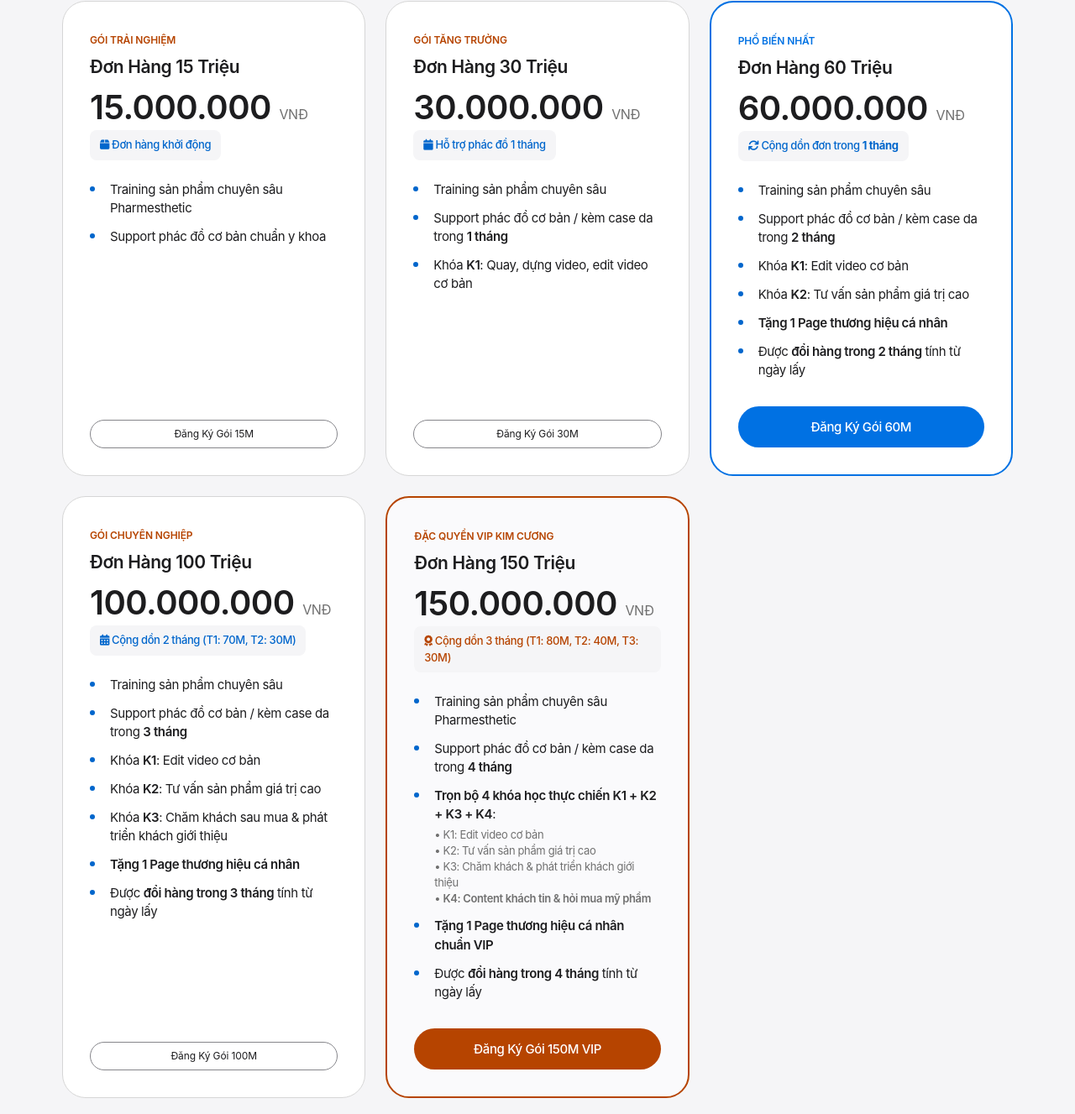
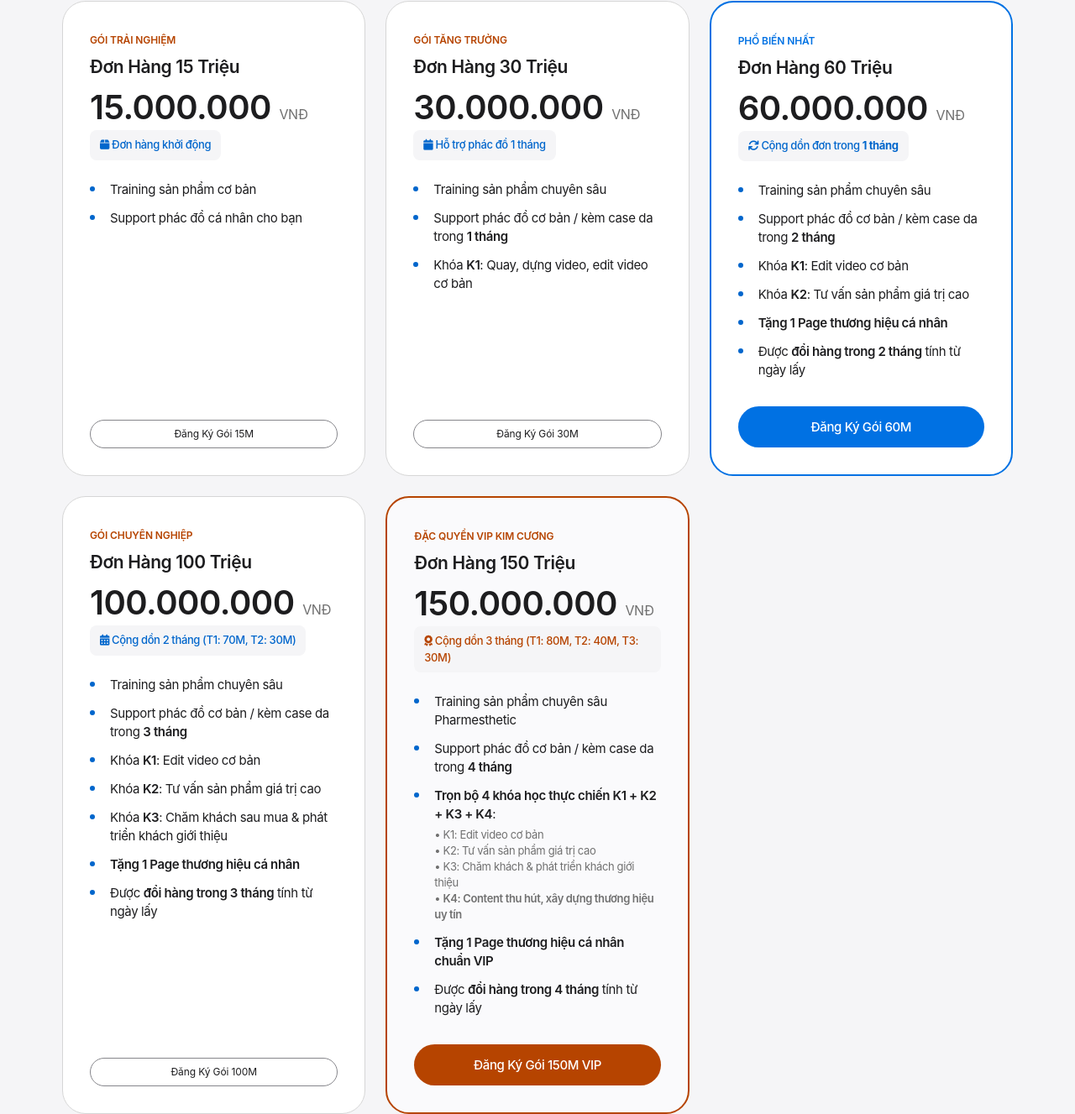
Before and after one commit to quynhtrang211190-pixel/chinhsach-pharmesthetic, a plain HTML site: page index.html in a window 1280 px wide. Shown: the part 2902-4229 px from the top of the page at 84% size. Drawn offline with Linux system fonts and the light colour scheme.

Commit message:
Update Gói 15M & Khóa K4 text content as requested

```diff
--- a/index.html
+++ b/index.html
@@ -99,8 +99,8 @@
             <div class="package-cumulate-box"><i class="fa-solid fa-box"></i> Đơn hàng khởi động</div>
 
             <ul class="apple-feature-list">
-              <li>Training sản phẩm chuyên sâu Pharmesthetic</li>
-              <li>Support phác đồ cơ bản chuẩn y khoa</li>
+              <li>Training sản phẩm cơ bản</li>
+              <li>Support phác đồ cá nhân cho bạn</li>
             </ul>
           </div>
           <a href="#dang-ky" onclick="selectPackage('Gói 15 Triệu')" class="btn-explore-pill" style="text-align: center; width: 100%;">Đăng Ký Gói 15M</a>
@@ -180,7 +180,7 @@
                   • K1: Edit video cơ bản<br>
                   • K2: Tư vấn sản phẩm giá trị cao<br>
                   • K3: Chăm khách & phát triển khách giới thiệu<br>
-                  • <strong>K4: Content khách tin & hỏi mua mỹ phẩm</strong>
+                  • <strong>K4: Content thu hút, xây dựng thương hiệu uy tín</strong>
                 </div>
               </li>
               <li><strong>Tặng 1 Page thương hiệu cá nhân chuẩn VIP</strong></li>
@@ -232,9 +232,9 @@
 
         <div class="apple-card-mist" style="border-color: var(--color-launch-orange);">
           <span style="font-size: 12px; font-weight: 600; color: var(--color-launch-orange);">KHÓA K4 (ĐẶC QUYỀN GÓI 150M)</span>
-          <h3 style="font-size: 21px; font-weight: 600; margin: 8px 0 12px 0; color: var(--color-ink);">Content Khách Hàng Mới Tin & Mua Mỹ Phẩm</h3>
+          <h3 style="font-size: 21px; font-weight: 600; margin: 8px 0 12px 0; color: var(--color-ink);">Content Thu Hút & Xây Dựng Thương Hiệu Uy Tín</h3>
           <p class="body-small">
-            Công thức viết bài chuyên sâu, chạm đúng nỗi đau về da của khách hàng, tạo niềm tin chuẩn y khoa giúp khách hàng tự động inbox hỏi mua sản phẩm.
+            Công thức viết bài chuyên sâu, xây dựng thương hiệu cá nhân uy tín, thu hút khách hàng tiềm năng và tạo niềm tin bền vững cho Spa / Clinic.
           </p>
         </div>
       </div>
```
